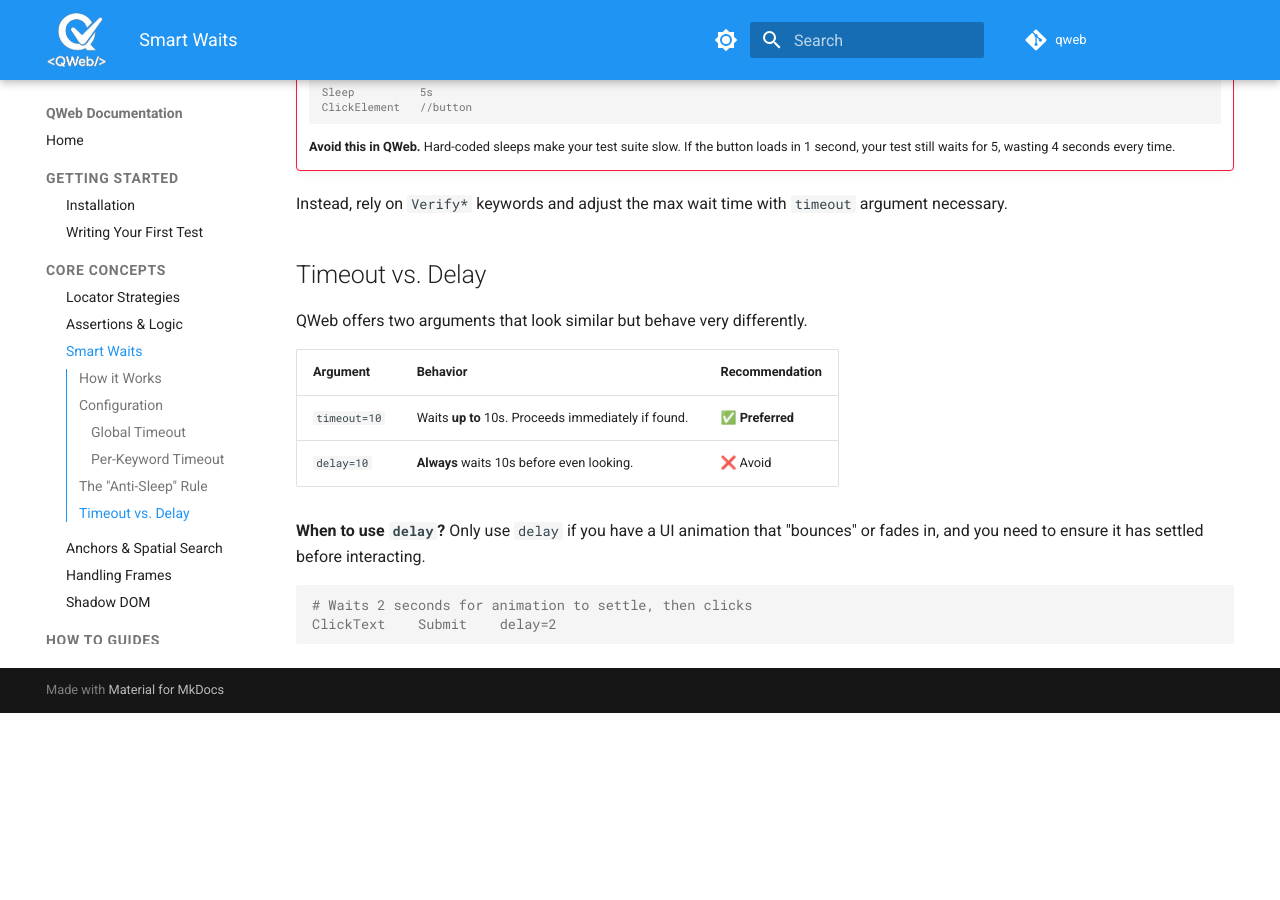
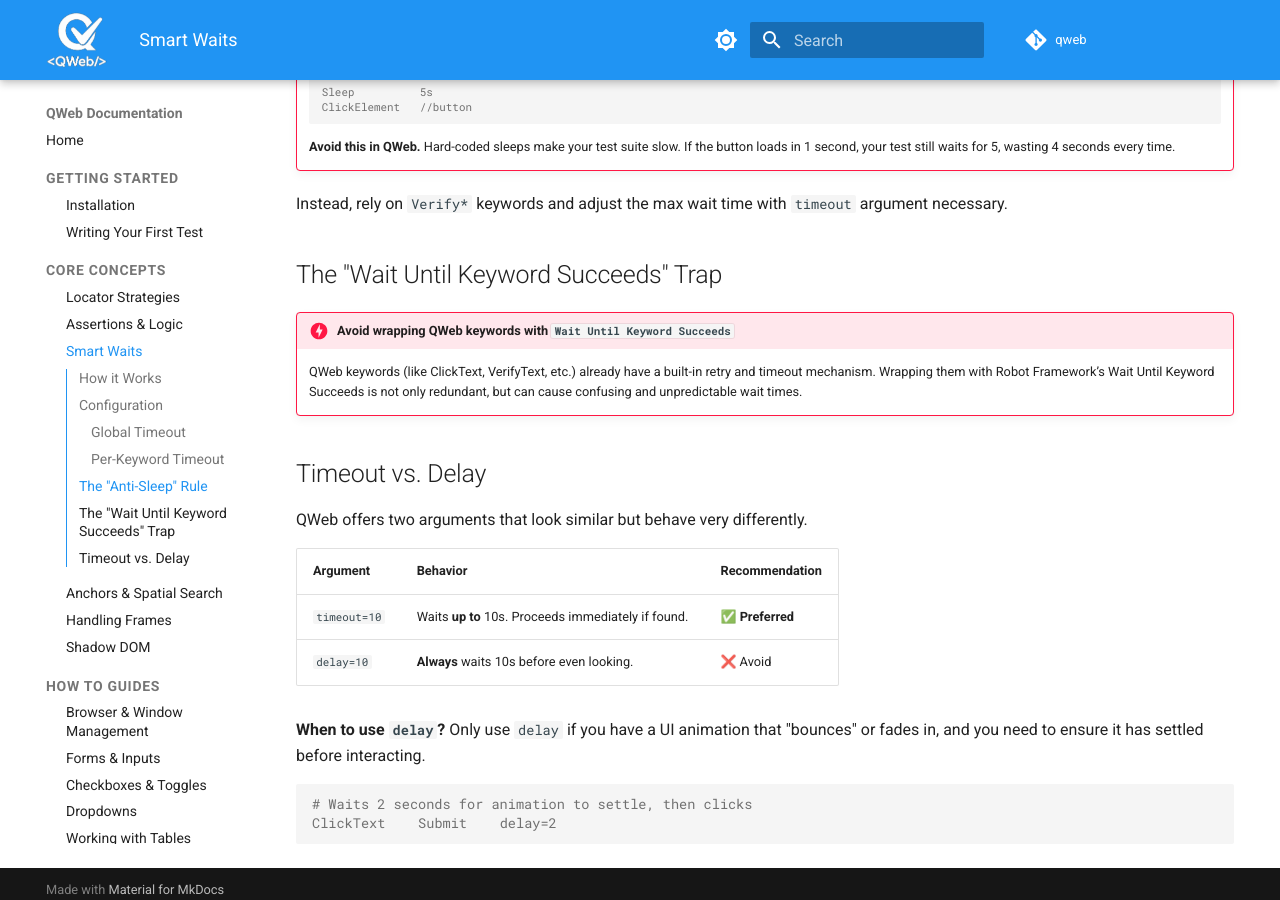
Before and after one commit to qentinelqi/qweb, an MkDocs documentation site: the page built from docs/concepts/waits.md, in a window 1280 px wide and 900 px high, scrolled down 1325 px. Built offline with MkDocs 1.6.1 and Material for MkDocs 9.7.7, drawn with Linux system fonts in a browser that asks for light colours; comment, search, counter and statistics services are not loaded; before the commit the page ends 2038 px from its top, so only the background shows below that.

Commit message:
docs: added note about "Wait Until Keyword Succeeds"

```diff
--- a/docs/concepts/waits.md
+++ b/docs/concepts/waits.md
@@ -52,6 +52,11 @@
 
 Instead, rely on `Verify*` keywords and adjust the max wait time with `timeout` argument necessary.
 
+## The "Wait Until Keyword Succeeds" Trap
+
+!!! danger "Avoid wrapping QWeb keywords with `Wait Until Keyword Succeeds`"
+    QWeb keywords (like ClickText, VerifyText, etc.) already have a built-in retry and timeout mechanism. Wrapping them with Robot Framework’s Wait Until Keyword Succeeds is not only redundant, but can cause confusing and unpredictable wait times.
+
 ## Timeout vs. Delay
 
 QWeb offers two arguments that look similar but behave very differently.
```
